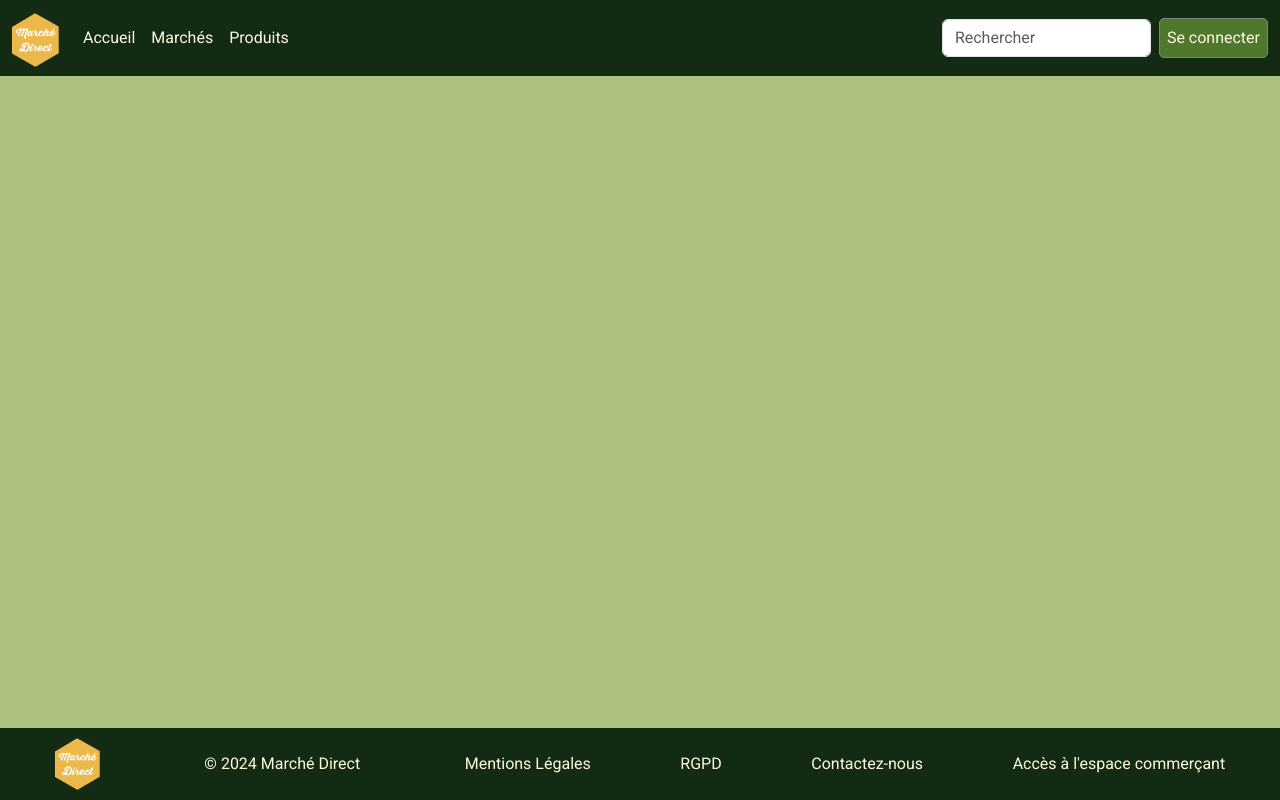
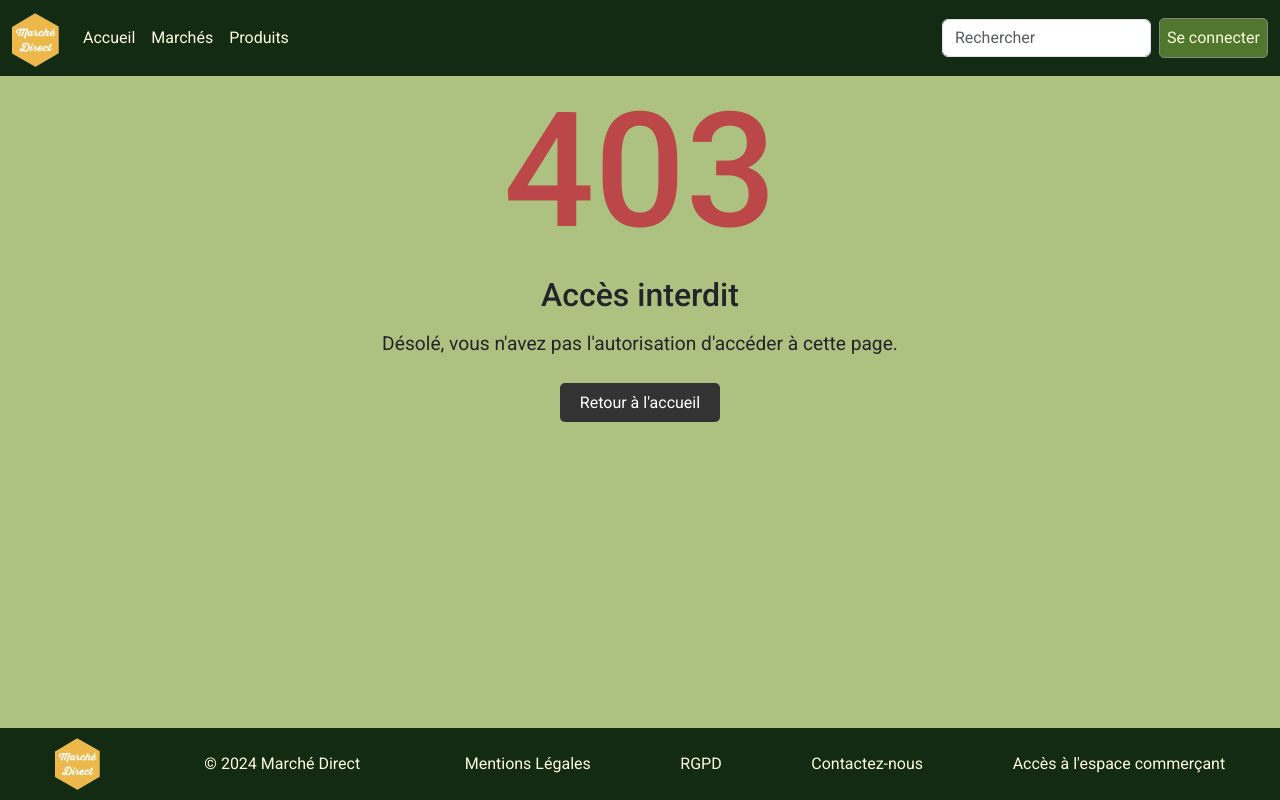
Before and after one commit to SirAdaz/ProjetMarcheDirectAngular, an Angular app: page /notfound in a window 1280 px wide. Before the commit this address led to /. Built offline with nearby package versions, Linux system fonts and the light colour scheme.

Commit message:
✨ Création de la page 404 Not Found

```diff
--- a/src/app/pages/accueilGlobal/accueil.component.ts
+++ b/src/app/pages/accueil/accueil.component.ts
@@ -10,7 +10,7 @@ import { PreloadAllModules, RouterLink } from '@angular/router';
   templateUrl: './accueil.component.html',
   styleUrl: './accueil.component.css'
 })
-export class AccueilGlobalComponent implements OnInit
+export class AccueilComponent implements OnInit
 {
   marches!: Marche[];
   imgUrl = "https://127.0.0.1:8000/images/"
--- /dev/null
+++ b/src/app/pages/not-found/not-found.component.css
@@ -0,0 +1,32 @@
+.container {
+    text-align: center;
+}
+
+h1 {
+    font-size: 10rem;
+    color: #BC4749;
+    margin-bottom: 0.5rem;
+}
+
+h2 {
+    font-size: 2rem;
+    margin-bottom: 1rem;
+}
+
+p {
+    font-size: 1.2rem;
+    margin-bottom: 2rem;
+}
+
+a {
+    text-decoration: none;
+    color: white;
+    background-color: #333;
+    padding: 10px 20px;
+    border-radius: 5px;
+    transition: background-color 0.3s ease;
+}
+
+a:hover {
+    background-color: #BC4749;
+}
--- /dev/null
+++ b/src/app/pages/not-found/not-found.component.html
@@ -0,0 +1,6 @@
+<div class="container">
+    <h1>403</h1>
+    <h2>Accès interdit</h2>
+    <p>Désolé, vous n'avez pas l'autorisation d'accéder à cette page.</p>
+    <a href="/">Retour à l'accueil</a>
+</div>
```
Also changed, not shown: src/app/app.routes.ts (+7 -6 lines), src/app/pages/not-found/not-found.component.ts (added, +12 -0 lines), src/app/pages/accueil/accueil.component.css (renamed from src/app/pages/accueilGlobal/accueil.component.css), src/app/pages/accueil/accueil.component.html (renamed from src/app/pages/accueilGlobal/accueil.component.html), 2 other files (tests, documents, lock files or other folders).
